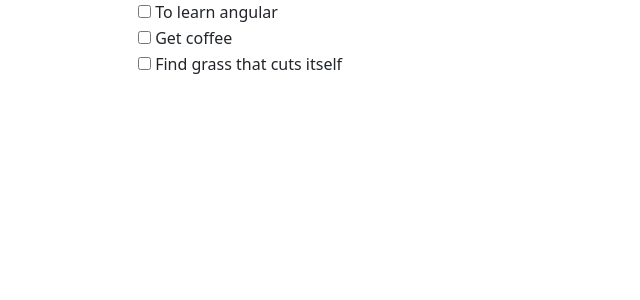
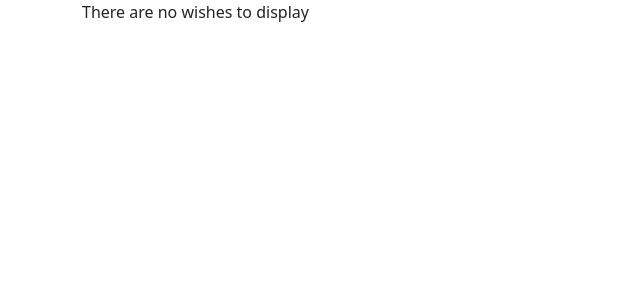
Before and after one commit to ogreU/angular-wishlist-16, an Angular app: page / in a window 1280 px wide. Shown: the top 300 px of the page, without its empty margins (0-640 px from the left). Built offline with nearby package versions, Linux system fonts and the light colour scheme.

Commit message:
handle collection display
- add templates for "empty" condition
- use directives to control display of elements
- can't have more than one directive on a single element
- specify typing information where it can't be inferred

```diff
--- a/src/app/app.component.html
+++ b/src/app/app.component.html
@@ -1,5 +1,10 @@
 <div class="container">
-  <ul class="wish-list">
+  <div *ngIf="items.length === 0; else showItems">
+    There are no wishes to display
+  </div>
+
+  <ng-template #showItems>
+    <ul *ngIf="items.length > 0" class="wish-list">
       <li *ngFor="let item of items">
         <div class="form-check">
           <label class="form-check-label">
@@ -8,4 +13,5 @@
         </div>
       </li>
     </ul>
+  </ng-template>
 </div>
--- a/src/app/app.component.ts
+++ b/src/app/app.component.ts
@@ -7,10 +7,10 @@ import { WishItem } from 'src/shared/models/wishItem';
   styleUrls: ['./app.component.css'],
 })
 export class AppComponent {
-  items = [
-    new WishItem('To learn angular'),
-    new WishItem('Get coffee', true),
-    new WishItem('Find grass that cuts itself'),
+  items: WishItem[] = [
+    // new WishItem('To learn angular'),
+    // new WishItem('Get coffee', true),
+    // new WishItem('Find grass that cuts itself'),
   ];
   title = 'Banana';
 }
```
Lines whose indentation alone changed are shown as unchanged.
